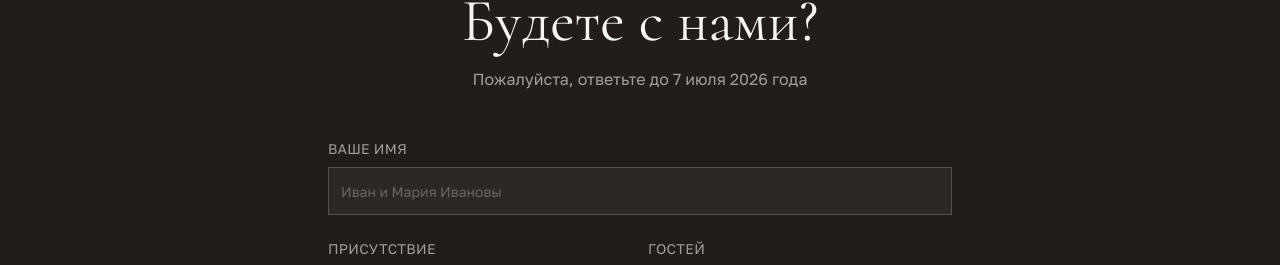
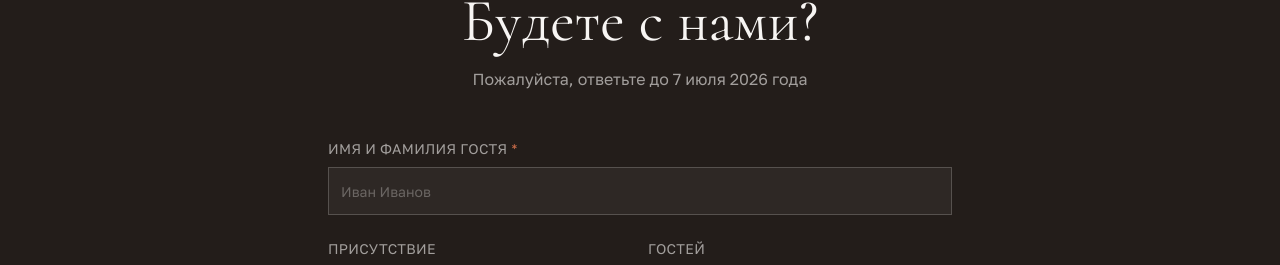
Before and after one commit to pr-poehali-dev/wedding-invitation-site-214, a React (Vite) app: page / in a window 1280 px wide. Shown: the part 2615-2880 px from the top of the page. Built offline with nearby package versions, Linux system fonts and the light colour scheme.

Commit message:
fix: validation for guest names

```diff
--- a/src/pages/Index.tsx
+++ b/src/pages/Index.tsx
@@ -258,12 +258,12 @@ const Index = () => {
           <Reveal delay={150}>
             <form onSubmit={submit} className="space-y-6">
               <div>
-                <label className="block text-sm tracking-wide uppercase mb-2 text-background/60">Ваше имя</label>
+                <label className="block text-sm tracking-wide uppercase mb-2 text-background/60">Имя и фамилия гостя <span className="text-accent">*</span></label>
                 <Input
                   required
                   value={form.name}
                   onChange={(e) => setForm({ ...form, name: e.target.value })}
-                  placeholder="Иван и Мария Ивановы"
+                  placeholder="Иван Иванов"
                   className="rounded-none bg-background/5 border-background/20 text-background placeholder:text-background/30 h-12"
                 />
               </div>
```
